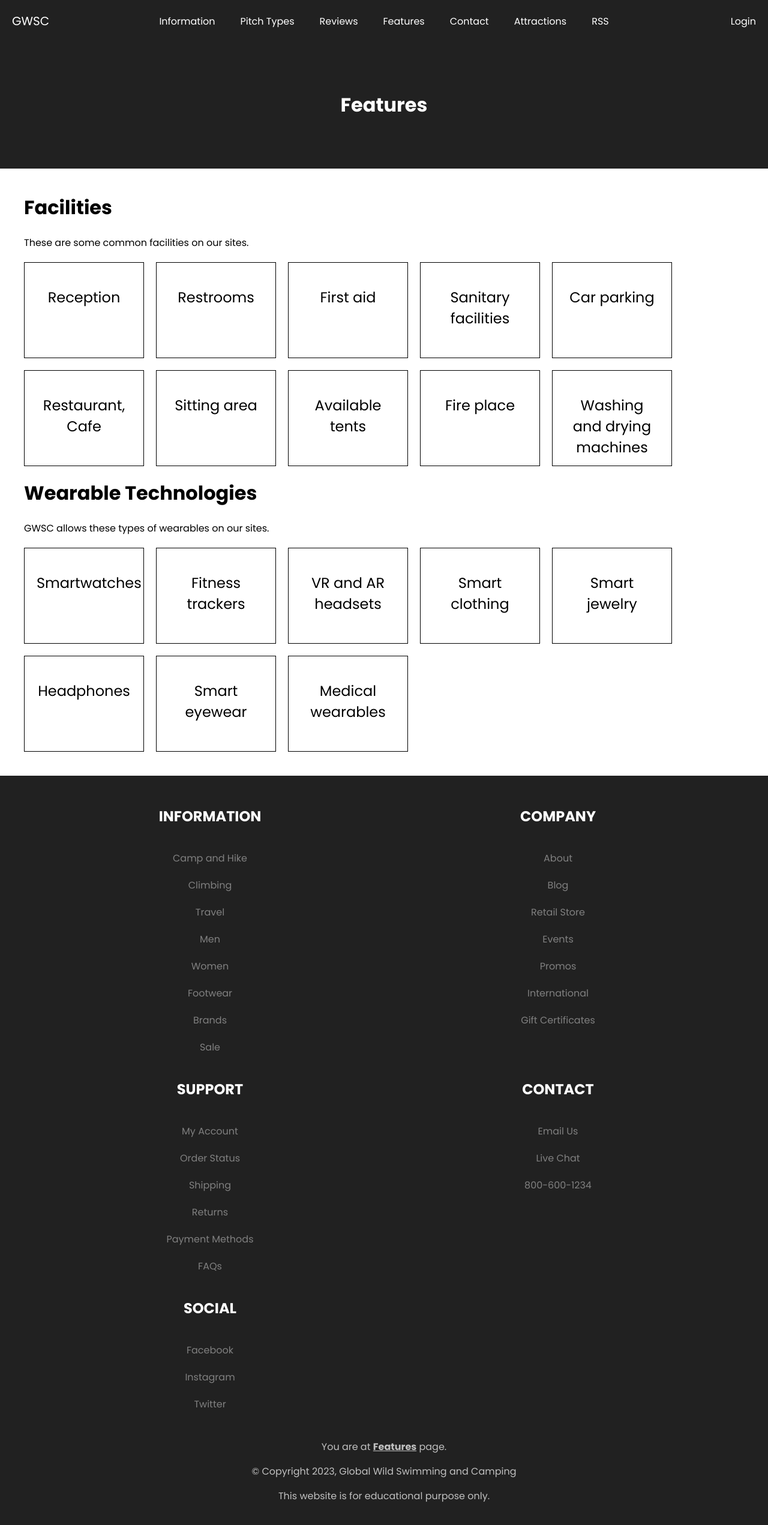
After one commit to KMD-projects/GWSC, a PHP site: page /featurespage.php in a window 1280 px wide. The commit adds this page. Shown: the whole page at 60% size. Run offline with PHP 8.4, Linux system fonts and the light colour scheme; data that the repository does not hold is empty; some libraries are stand-ins or nearby versions.

Commit message:
added feature page

```diff
--- a/css/style.css
+++ b/css/style.css
@@ -1518,6 +1518,33 @@ strike::before {
 /* campsite detail */
 
 /* attraction list */
+.flex-container {
+    display: flex;
+    flex-wrap: wrap;
+    gap: 20px;
+}
+
+.feature-item {
+    width: 200px;
+    padding: 40px 20px;
+    text-align: center;
+    border: 1px solid;
+    font-size: 1.5em;
+    height: 160px;
+}
+
+.feature-item:hover {
+    border-radius: 20px;
+    background-color: var(--secondary);
+    border: none;
+    color: white;
+    font-size: 1.8em;
+    transition: 0.3s;
+}
+/* attraction list */
+
+
+/* attraction list */
 .campsite-detail-container .attractions {
     width: 100%;
     gap: 20px;
--- /dev/null
+++ b/featurespage.php
@@ -0,0 +1,95 @@
+<?php
+
+include('db/query.php');
+
+
+session_start();
+
+$features = getAllFeatures();
+
+$wearables = [];
+$wearables[] = "Smartwatches";
+$wearables[] = "Fitness trackers";
+$wearables[] = "VR and AR headsets";
+$wearables[] = "Smart clothing";
+$wearables[] = "Smart jewelry";
+$wearables[] = "Headphones";
+$wearables[] = "Smart eyewear";
+$wearables[] = "Medical wearables";
+
+$facilities = [];
+$facilities[] = "Reception";
+$facilities[] = "Restrooms";
+$facilities[] = "First aid";
+$facilities[] = "Sanitary facilities";
+$facilities[] = "Car parking";
+$facilities[] = "Restaurant, Cafe";
+$facilities[] = "Sitting area";
+$facilities[] = "Available tents";
+$facilities[] = "Fire place";
+$facilities[] = "Washing and drying machines";
+?>
+
+<!DOCTYPE html>
+<html lang="en">
+
+<head>
+    <meta charset="UTF-8">
+    <meta http-equiv="X-UA-Compatible" content="IE=edge">
+    <meta name="viewport" content="width=device-width, initial-scale=1.0">
+    <title>Features</title>
+    <link rel="stylesheet" href="css/style.css">
+    <script src="js/script.js"></script>
+</head>
+
+<body>
+<header>
+    <?php include 'navbar.php'; ?>
+    <div class="page-header">
+        <h1>Features</h1>
+    </div>
+</header>
+<main class="grid-container-3">
+    <div class="flex-container grid-2-3 margin-top-20">
+        <?php
+        foreach ($features as $feature) {
+            echo '<div class="feature-item" >';
+            echo '<span>' . $feature->name . '</span>';
+            echo '</div>';
+        }
+        ?>
+    </div>
+
+    <h1 class="grid-2-3">Facilities</h1>
+    <span class="grid-2-3">These are some common facilities on our sites.</span>
+
+    <div class="flex-container grid-2-3 margin-top-20">
+    <?php
+    foreach ($facilities as $facility) {
+        echo '<div class="feature-item" >';
+        echo '<span>' . $facility . '</span>';
+        echo '</div>';
+    }
+    ?>
+    </div>
+
+    <h1 class="grid-2-3">Wearable Technologies</h1>
+    <span class="grid-2-3">GWSC allows these types of wearables on our sites.</span>
+
+    <div class="flex-container grid-2-3 margin-top-20">
+    <?php
+    foreach ($wearables as $wearable) {
+        echo '<div class="feature-item" >';
+        echo '<span>' . $wearable . '</span>';
+        echo '</div>';
+    }
+    ?>
+    </div>
+
+</main>
+<?php include 'footer.html'; ?>
+<script>
+    changePageNameFooter("Features");
+</script>
+</body>
+</html>
--- a/js/script.js
+++ b/js/script.js
@@ -37,7 +37,7 @@ function togglePaymentInfoVisibility() {
 
 function changePageNameFooter(currentPage) {
     const element = document.getElementById("page-name")
-    element.innerText = `You are at ${currentPage} page.`;
+    element.innerHTML = `You are at <strong><u>${currentPage}</u></strong> page.`;
 }
 
 function navigateToAddPitch(campsiteId) {
--- a/navbar.php
+++ b/navbar.php
@@ -9,10 +9,10 @@
 <nav>
     <a href="index.php" class="home-icon">GWSC</a>
     <ul class="menu">
-        <li><a href="#">Information</a></li>
+        <li><a href="informationpage.php">Information</a></li>
         <li><a href="campsitepage.php">Pitch Types</a></li>
         <li><a href="reviewpage.php#">Reviews</a></li>
-        <li><a href="#">Features</a></li>
+        <li><a href="featurespage.php">Features</a></li>
         <li><a href="#">Contact</a></li>
         <li><a href="#">Attractions</a></li>
         <li><a href="rsspage.php">RSS</a></li>
```
Also changed, not shown: informationpage.php (added, +59 -0 lines).
